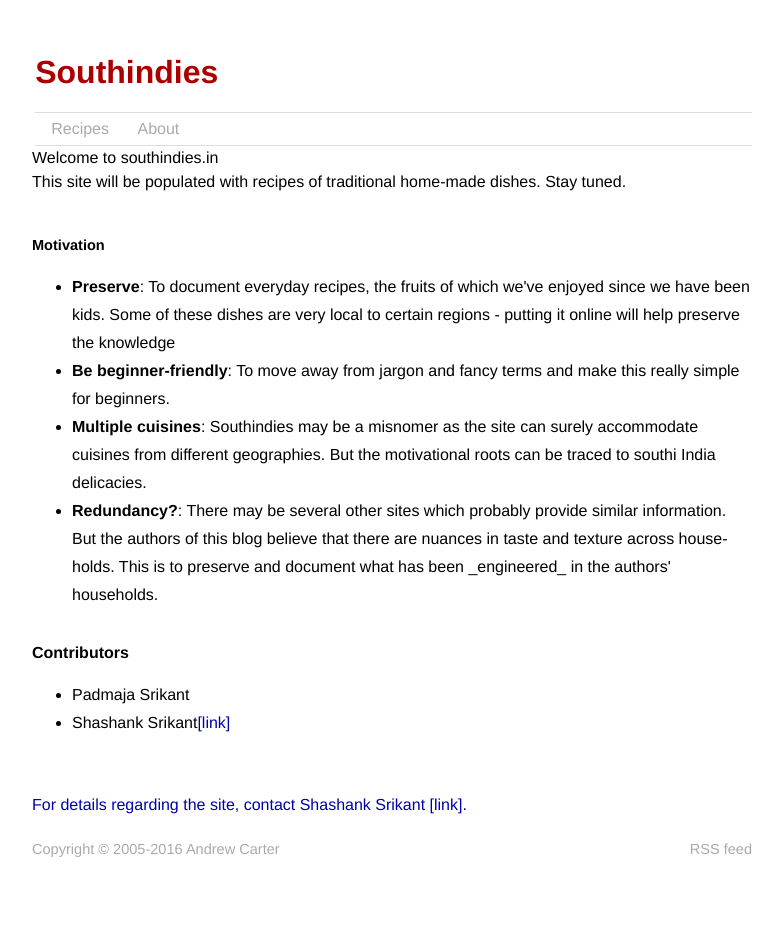
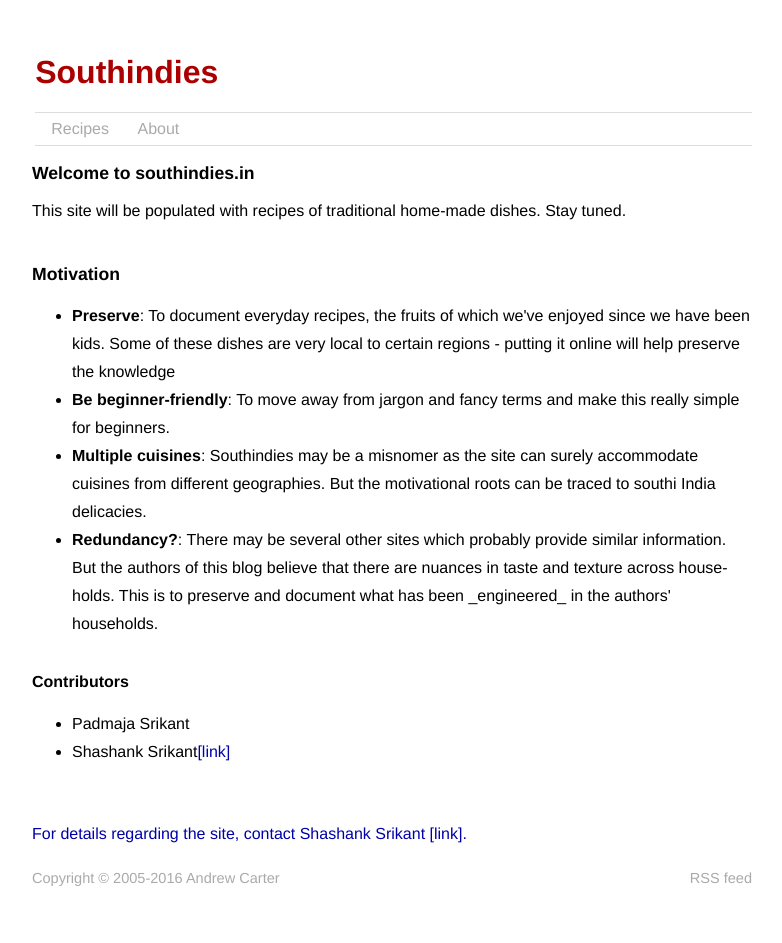
Before and after one commit to shashank-srikant/southindies, a Jekyll site: the page built from index.html, in a window 1280 px wide. Shown: the whole page, without its empty margins (248-1030 px from the left). Built offline with Jekyll 4.4.1, drawn with Linux system fonts in a browser that asks for light colours; before the commit the page ends 914 px from its top, so only the background shows below that.

Commit message:
changed formatting

```diff
--- a/index.html
+++ b/index.html
@@ -7,11 +7,11 @@ title: index
 {% include fullpost.html %}
 {% endfor %}
 
-Welcome to southindies.in<br/>
+<h2>Welcome to southindies.in</h2>
 This site will be populated with recipes of traditional home-made dishes. Stay tuned.
 <br/><br/>
 
-<h3>Motivation</h3>
+<h2>Motivation</h2>
 <ul>
 <li><b>Preserve</b>: To document everyday recipes, the fruits of which we've enjoyed since we have been kids. Some of these dishes are very local to certain regions - putting it online will help preserve the knowledge</li>
 <li><b>Be beginner-friendly</b>: To move away from jargon and fancy terms and make this really simple for beginners.</li>
```
